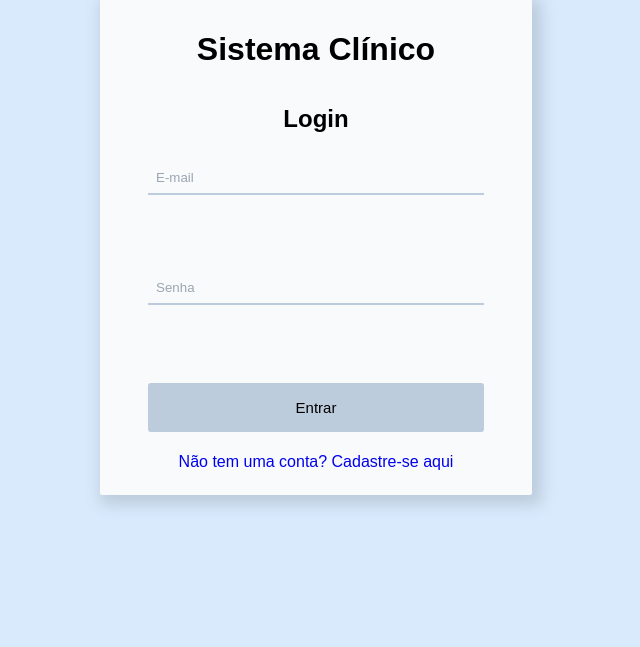
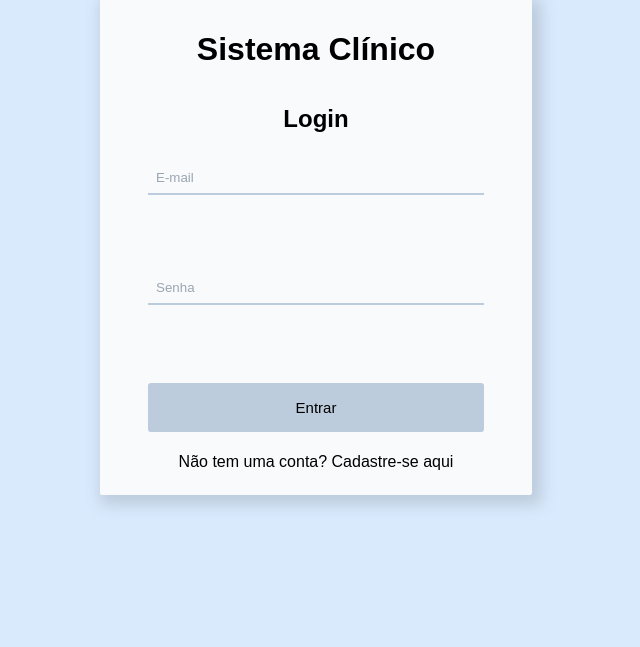
Before and after one commit to crispimUchoa/projetofinaldb, a Flask app: page / in a window 1280 px wide. Shown: the part 217-864 px from the top of the page, without its empty margins (324-964 px from the left). Run offline with Flask 3, Linux system fonts and the light colour scheme.

Commit message:
muda cor do <a>

```diff
--- a/server.py
+++ b/server.py
@@ -24,6 +24,9 @@ def login():
 @app.route("/cadastro", methods=['GET', 'POST'])
 def cadastro():
     import services
+
+    user = request.remote_user
+    print('NOW HE ',user)
     if request.method == 'POST':
         form = request.form
         user_existe = 'usuario ja existente' if services.checa_email_existe(form['email']) else 'sucesso ao cadastrar e-mail!'
--- a/static/css/styles.css
+++ b/static/css/styles.css
@@ -11,7 +11,9 @@
     --light-blue: #BCCCDC;
     --dark-blue: #9AA6B2;
 }
-
+a{
+    color: black;
+}
 body{
     background-color: var(--secundary-color);
 }
```
